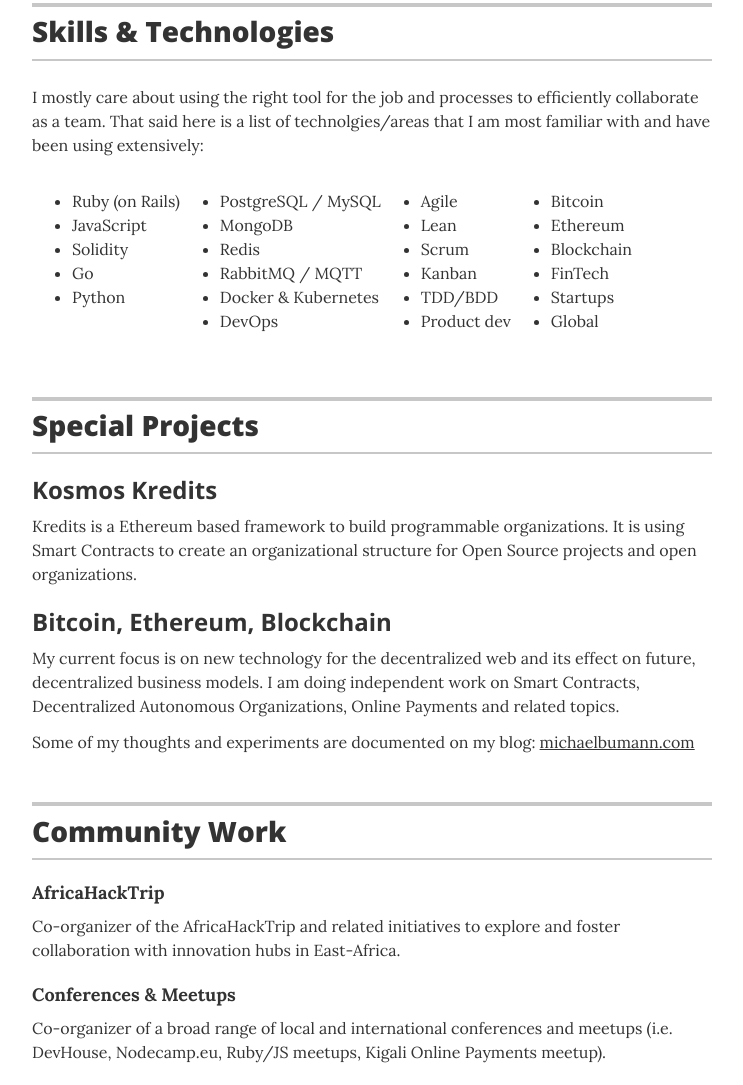
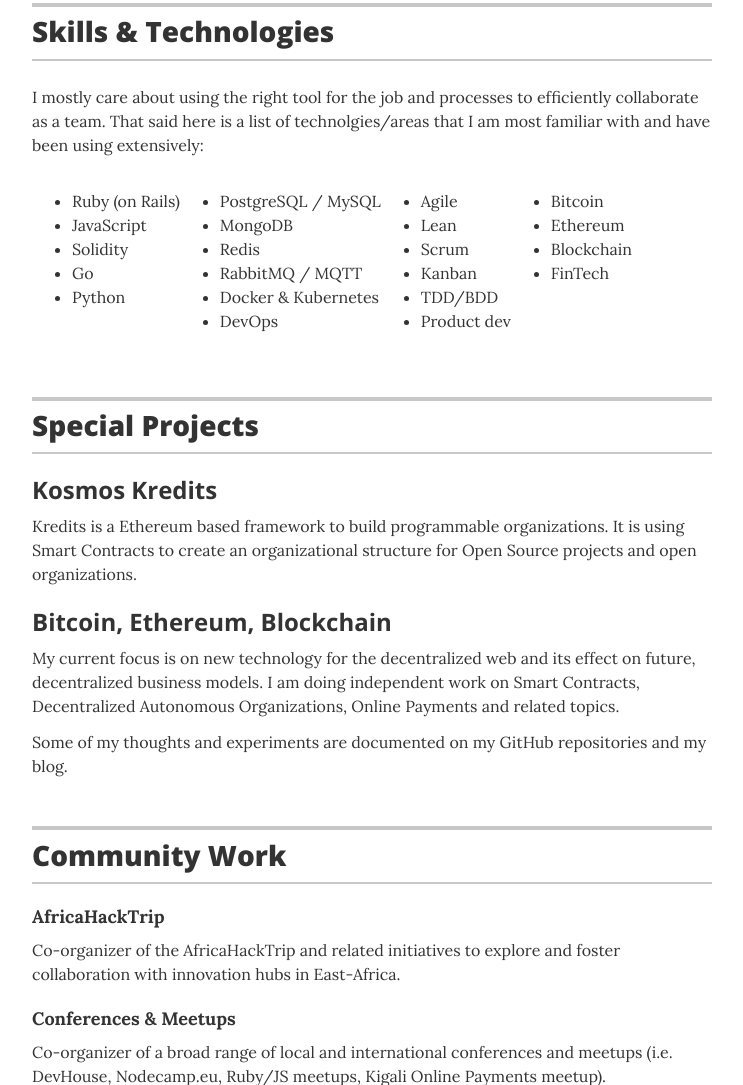
Before and after one commit to bumi/bumi, a plain HTML site: page profile/index.html in a window 1280 px wide. Shown: the part 2493-3578 px from the top of the page, without its empty margins (268-1011 px from the left). Drawn offline with nearby package versions, Linux system fonts and the light colour scheme.

Commit message:
Update index.html

```diff
--- a/profile/index.html
+++ b/profile/index.html
@@ -214,8 +214,6 @@
             <li>Ethereum</li>
             <li>Blockchain</li>
             <li>FinTech</li>
-            <li>Startups</li>
-            <li>Global</li>
           </ul>
 
           <div class="clear"></div>
@@ -242,7 +240,7 @@
             I am doing independent work on Smart Contracts, Decentralized Autonomous Organizations, Online Payments and related topics.
           </p>
           <p class="resume-item-copy">
-            Some of my thoughts and experiments are documented on my blog: <nobr><a href="http://michaelbumann.com">michaelbumann.com</a></nobr>
+            Some of my thoughts and experiments are documented on my GitHub repositories and my blog.
           </p>
         </div>
 
```
